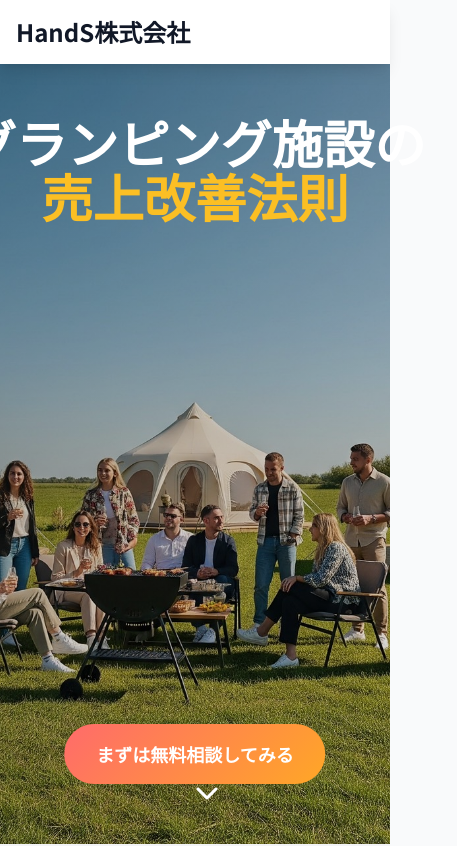
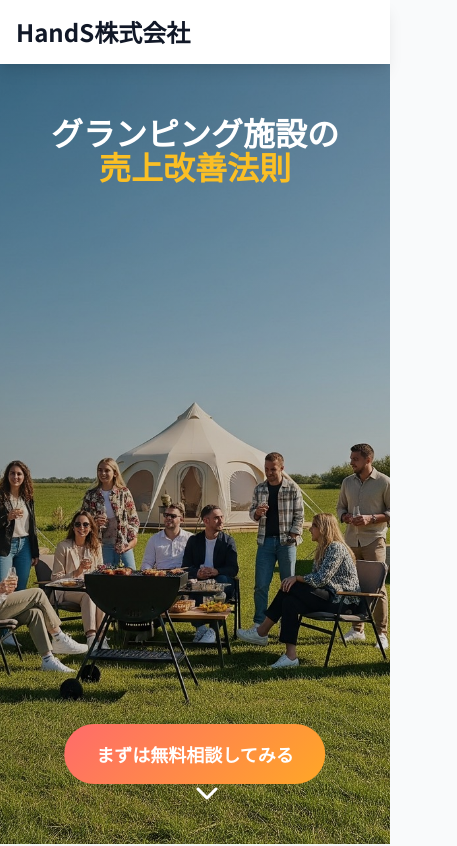
Before and after one commit to HandS-3110/my_landing_page, a plain HTML site: page index.html in a window 390 px wide. Shown: the top 846 px of the page, 457 px wide, since content can reach past the window. Drawn offline with nearby package versions, Linux system fonts and the light colour scheme.

Commit message:
フォントサイズ調整などの修正

```diff
--- a/index.html
+++ b/index.html
@@ -313,7 +313,7 @@
     <style>
     @media (max-width: 640px) {
       h1.hero-title-custom {
-        font-size: 3.2rem !important;
+        font-size: 2.0rem !important;
         line-height: 1.05 !important;
         word-break: keep-all;
         white-space: nowrap;
```
